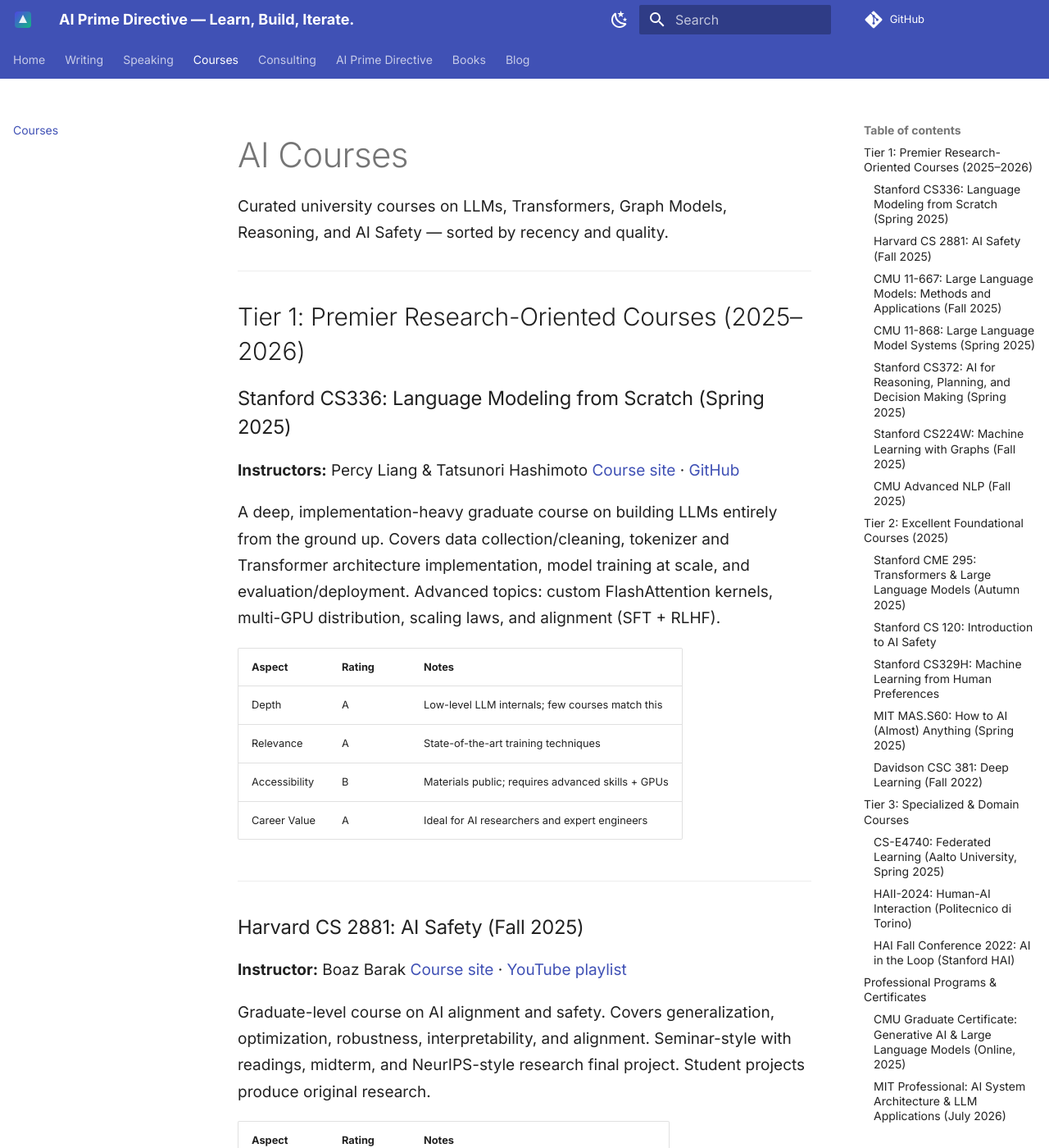
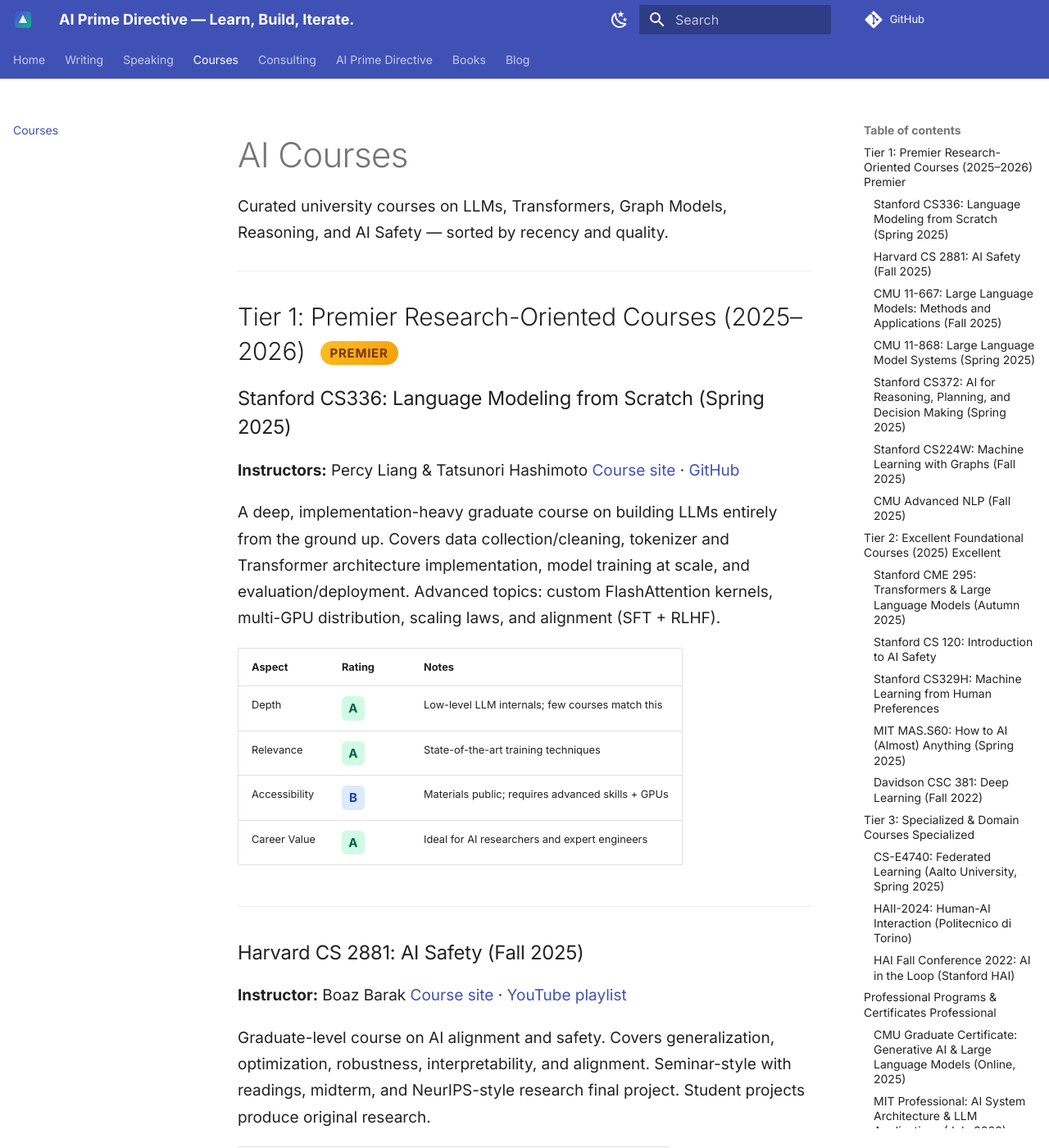
Before and after one commit to ozgurgulerx/ai-prime-directive, an MkDocs documentation site: the page built from docs/courses/index.md, in a window 1280 px wide and 1400 px high. Shown: the whole window at 82% size. Built offline with MkDocs 1.6.1 and Material for MkDocs 9.7.7, drawn with Linux system fonts in a browser that asks for light colours; plug-ins that fetch from the network failed and are left out; comment, search, counter and statistics services are not loaded; some of the changed text lies outside the part shown.

Commit message:
Enhance courses page with colored tier badges and rating pills
Add visual styling to make the courses page easier to scan:
- Tier badges: gold (Premier), silver (Excellent), bronze (Specialized), purple (Professional)
- Rating pills: green (A), blue (B), gray (C), amber (D) for quick visual assessment

Co-Authored-By: Claude Opus 4.5 <noreply@anthropic.com>

```diff
--- a/docs/assets/styles/site.css
+++ b/docs/assets/styles/site.css
@@ -264,3 +264,75 @@ body:has(.page-writing) .md-typeset h1{ max-width: min(var(--writing-max, 1100px
 .talk-card details[open] summary {
   list-style: disclosure-open;
 }
+
+/* -------- Courses page: Tier badges -------- */
+.tier-badge {
+  display: inline-block;
+  font-size: .75rem;
+  font-weight: 700;
+  text-transform: uppercase;
+  letter-spacing: 0.05em;
+  padding: 4px 12px;
+  border-radius: 999px;
+  margin-left: 10px;
+  vertical-align: middle;
+}
+.tier-badge--premier {
+  background: linear-gradient(135deg, #fbbf24, #f59e0b);
+  color: #78350f;
+}
+.tier-badge--excellent {
+  background: linear-gradient(135deg, #e5e7eb, #d1d5db);
+  color: #374151;
+}
+.tier-badge--specialized {
+  background: linear-gradient(135deg, #fcd5a0, #f59e0b);
+  color: #78350f;
+  opacity: 0.8;
+}
+.tier-badge--professional {
+  background: linear-gradient(135deg, #818cf8, #6366f1);
+  color: #fff;
+}
+
+/* -------- Courses page: Rating pills -------- */
+.rating {
+  display: inline-block;
+  font-size: .75rem;
+  font-weight: 700;
+  padding: 2px 8px;
+  border-radius: 6px;
+  min-width: 28px;
+  text-align: center;
+}
+.rating--a {
+  background: #d1fae5;
+  color: #065f46;
+}
+.rating--b {
+  background: #dbeafe;
+  color: #1e40af;
+}
+.rating--c {
+  background: #f3f4f6;
+  color: #4b5563;
+}
+.rating--d {
+  background: #fef3c7;
+  color: #92400e;
+}
+
+/* Course tables: cleaner styling */
+.md-typeset .course-table {
+  font-size: .9rem;
+}
+.md-typeset .course-table th {
+  text-align: left;
+  font-weight: 600;
+  padding: 6px 12px;
+  background: color-mix(in oklab, var(--md-default-fg-color), transparent 95%);
+}
+.md-typeset .course-table td {
+  padding: 6px 12px;
+  vertical-align: middle;
+}
--- a/docs/courses/index.md
+++ b/docs/courses/index.md
@@ -8,7 +8,7 @@ Curated university courses on LLMs, Transformers, Graph Models, Reasoning, and A
 
 ---
 
-## Tier 1: Premier Research-Oriented Courses (2025–2026)
+## Tier 1: Premier Research-Oriented Courses (2025–2026) <span class="tier-badge tier-badge--premier">Premier</span>
 
 ### Stanford CS336: Language Modeling from Scratch (Spring 2025)
 **Instructors:** Percy Liang & Tatsunori Hashimoto
@@ -18,10 +18,10 @@ A deep, implementation-heavy graduate course on building LLMs entirely from the
 
 | Aspect | Rating | Notes |
 |--------|--------|-------|
-| Depth | A | Low-level LLM internals; few courses match this |
-| Relevance | A | State-of-the-art training techniques |
-| Accessibility | B | Materials public; requires advanced skills + GPUs |
-| Career Value | A | Ideal for AI researchers and expert engineers |
+| Depth | <span class="rating rating--a">A</span> | Low-level LLM internals; few courses match this |
+| Relevance | <span class="rating rating--a">A</span> | State-of-the-art training techniques |
+| Accessibility | <span class="rating rating--b">B</span> | Materials public; requires advanced skills + GPUs |
+| Career Value | <span class="rating rating--a">A</span> | Ideal for AI researchers and expert engineers |
 
 ---
 
@@ -33,10 +33,10 @@ Graduate-level course on AI alignment and safety. Covers generalization, optimiz
 
 | Aspect | Rating | Notes |
 |--------|--------|-------|
-| Depth | A | Conceptually deep, tackles unsolved problems |
-| Relevance | A | Critical for future AI development |
-| Accessibility | A | Public lectures and materials |
-| Career Value | A | For researchers pursuing AI safety |
+| Depth | <span class="rating rating--a">A</span> | Conceptually deep, tackles unsolved problems |
+| Relevance | <span class="rating rating--a">A</span> | Critical for future AI development |
+| Accessibility | <span class="rating rating--a">A</span> | Public lectures and materials |
+| Career Value | <span class="rating rating--a">A</span> | For researchers pursuing AI safety |
 
 ---
 
@@ -48,10 +48,10 @@ Holistic graduate survey of LLM techniques. Part 1: architectures, pre-training,
 
 | Aspect | Rating | Notes |
 |--------|--------|-------|
-| Depth | A- | Thorough on core concepts and applications |
-| Relevance | A | Covers everything needed for LLM work in 2025 |
-| Accessibility | B- | Syllabus public; lectures not openly shared |
-| Career Value | A | Excellent for NLP/LLM-focused roles |
+| Depth | <span class="rating rating--a">A-</span> | Thorough on core concepts and applications |
+| Relevance | <span class="rating rating--a">A</span> | Covers everything needed for LLM work in 2025 |
+| Accessibility | <span class="rating rating--b">B-</span> | Syllabus public; lectures not openly shared |
+| Career Value | <span class="rating rating--a">A</span> | Excellent for NLP/LLM-focused roles |
 
 ---
 
@@ -63,10 +63,10 @@ Advanced systems engineering for LLMs. Covers efficient training algorithms, dis
 
 | Aspect | Rating | Notes |
 |--------|--------|-------|
-| Depth | A | Deep dive into LLM engineering |
-| Relevance | A | Critical as LLMs move to production |
-| Accessibility | C+ | Specialized content not openly provided |
-| Career Value | A | Gold for AI infrastructure engineers |
+| Depth | <span class="rating rating--a">A</span> | Deep dive into LLM engineering |
+| Relevance | <span class="rating rating--a">A</span> | Critical as LLMs move to production |
+| Accessibility | <span class="rating rating--c">C+</span> | Specialized content not openly provided |
+| Career Value | <span class="rating rating--a">A</span> | Gold for AI infrastructure engineers |
 
 ---
 
@@ -78,10 +78,10 @@ Cutting-edge course on reasoning frameworks atop LLMs, targeting AGI-like abilit
 
 | Aspect | Rating | Notes |
 |--------|--------|-------|
-| Depth | A | Forward-looking, tackles unsolved problems |
-| Relevance | A- | Highly relevant for future AI, less for current |
-| Accessibility | C | Limited; some lectures shared informally |
-| Career Value | A (research) | Goldmine for next-gen AI systems |
+| Depth | <span class="rating rating--a">A</span> | Forward-looking, tackles unsolved problems |
+| Relevance | <span class="rating rating--a">A-</span> | Highly relevant for future AI, less for current |
+| Accessibility | <span class="rating rating--c">C</span> | Limited; some lectures shared informally |
+| Career Value | <span class="rating rating--a">A</span> | Goldmine for next-gen AI systems |
 
 ---
 
@@ -93,10 +93,10 @@ Comprehensive deep dive into graph ML and GNNs. Covers PageRank, community detec
 
 | Aspect | Rating | Notes |
 |--------|--------|-------|
-| Depth | A | One of the most in-depth graph ML courses |
-| Relevance | A- | Crucial for relational data domains |
-| Accessibility | B+ | Materials free; older recordings available |
-| Career Value | A | Foundational for graph ML research |
+| Depth | <span class="rating rating--a">A</span> | One of the most in-depth graph ML courses |
+| Relevance | <span class="rating rating--a">A-</span> | Crucial for relational data domains |
+| Accessibility | <span class="rating rating--b">B+</span> | Materials free; older recordings available |
+| Career Value | <span class="rating rating--a">A</span> | Foundational for graph ML research |
 
 ---
 
@@ -107,7 +107,7 @@ Graduate-level, practice-oriented coverage of modern NLP: transformers and LLMs,
 
 ---
 
-## Tier 2: Excellent Foundational Courses (2025)
+## Tier 2: Excellent Foundational Courses (2025) <span class="tier-badge tier-badge--excellent">Excellent</span>
 
 ### Stanford CME 295: Transformers & Large Language Models (Autumn 2025)
 **Instructors:** Afshine Amidi & Shervine Amidi
@@ -117,10 +117,10 @@ Comprehensive intro to Transformers and LLMs. Covers evolution of NLP, Transform
 
 | Aspect | Rating | Notes |
 |--------|--------|-------|
-| Depth | B+ | Great breadth, solid depth for overview |
-| Relevance | A | Ubiquitous transformer paradigm |
-| Accessibility | A | Free lectures, slides, illustrated cheatsheet |
-| Career Value | A- | Strong for practitioners and NLP foundations |
+| Depth | <span class="rating rating--b">B+</span> | Great breadth, solid depth for overview |
+| Relevance | <span class="rating rating--a">A</span> | Ubiquitous transformer paradigm |
+| Accessibility | <span class="rating rating--a">A</span> | Free lectures, slides, illustrated cheatsheet |
+| Career Value | <span class="rating rating--a">A-</span> | Strong for practitioners and NLP foundations |
 
 ---
 
@@ -132,10 +132,10 @@ Foundational AI safety course covering interpretability, robustness, RL safety,
 
 | Aspect | Rating | Notes |
 |--------|--------|-------|
-| Depth | B+ | Solid foundations |
-| Relevance | A | Critical safety topics |
-| Accessibility | B+ | Open to Stanford community |
-| Career Value | B+ | Good entry point for AI safety |
+| Depth | <span class="rating rating--b">B+</span> | Solid foundations |
+| Relevance | <span class="rating rating--a">A</span> | Critical safety topics |
+| Accessibility | <span class="rating rating--b">B+</span> | Open to Stanford community |
+| Career Value | <span class="rating rating--b">B+</span> | Good entry point for AI safety |
 
 ---
 
@@ -154,10 +154,10 @@ Broad modern AI survey emphasizing foundation models and multimodal applications
 
 | Aspect | Rating | Notes |
 |--------|--------|-------|
-| Depth | B+ | Wide range at solid graduate level |
-| Relevance | A | Foundation models + multimodal AI |
-| Accessibility | A | Free via MIT OCW |
-| Career Value | A | Panoramic view of modern AI |
+| Depth | <span class="rating rating--b">B+</span> | Wide range at solid graduate level |
+| Relevance | <span class="rating rating--a">A</span> | Foundation models + multimodal AI |
+| Accessibility | <span class="rating rating--a">A</span> | Free via MIT OCW |
+| Career Value | <span class="rating rating--a">A</span> | Panoramic view of modern AI |
 
 ---
 
@@ -169,14 +169,14 @@ Broad modern AI survey emphasizing foundation models and multimodal applications
 
 | Aspect | Rating | Notes |
 |--------|--------|-------|
-| Depth | B+ | Excellent pedagogical clarity |
-| Relevance | A | Timeless Transformer foundations |
-| Accessibility | A | Free on YouTube |
-| Career Value | A- | Best starting point for understanding Transformers |
+| Depth | <span class="rating rating--b">B+</span> | Excellent pedagogical clarity |
+| Relevance | <span class="rating rating--a">A</span> | Timeless Transformer foundations |
+| Accessibility | <span class="rating rating--a">A</span> | Free on YouTube |
+| Career Value | <span class="rating rating--a">A-</span> | Best starting point for understanding Transformers |
 
 ---
 
-## Tier 3: Specialized & Domain Courses
+## Tier 3: Specialized & Domain Courses <span class="tier-badge tier-badge--specialized">Specialized</span>
 
 ### CS-E4740: Federated Learning (Aalto University, Spring 2025)
 **Instructor:** Alexander Jung
@@ -201,7 +201,7 @@ Human-in-the-loop AI decision-making processes. Explores keeping humans at the c
 
 ---
 
-## Professional Programs & Certificates
+## Professional Programs & Certificates <span class="tier-badge tier-badge--professional">Professional</span>
 
 ### CMU Graduate Certificate: Generative AI & Large Language Models (Online, 2025)
 [Program site](https://www.cmu.edu/online/gai-llm/) · [Curriculum](https://www.cmu.edu/online/gai-llm/curriculum/index.html)
@@ -210,10 +210,10 @@ Human-in-the-loop AI decision-making processes. Explores keeping humans at the c
 
 | Aspect | Rating | Notes |
 |--------|--------|-------|
-| Depth | A | Compressed master's-level curriculum |
-| Relevance | A | Tuned to 2025 industry needs |
-| Accessibility | B | Online but paid (~tuition-based) |
-| Career Value | A | CMU credential + immediately applicable skills |
+| Depth | <span class="rating rating--a">A</span> | Compressed master's-level curriculum |
+| Relevance | <span class="rating rating--a">A</span> | Tuned to 2025 industry needs |
+| Accessibility | <span class="rating rating--b">B</span> | Online but paid (~tuition-based) |
+| Career Value | <span class="rating rating--a">A</span> | CMU credential + immediately applicable skills |
 
 ---
 
@@ -225,10 +225,10 @@ Human-in-the-loop AI decision-making processes. Explores keeping humans at the c
 
 | Aspect | Rating | Notes |
 |--------|--------|-------|
-| Depth | B | Thorough overview for practitioners |
-| Relevance | A | LLM deployment — critical skill |
-| Accessibility | D | Paid (~$4,500), in-person Cambridge |
-| Career Value | A- | Fast-track for technical leads/managers |
+| Depth | <span class="rating rating--b">B</span> | Thorough overview for practitioners |
+| Relevance | <span class="rating rating--a">A</span> | LLM deployment — critical skill |
+| Accessibility | <span class="rating rating--d">D</span> | Paid (~$4,500), in-person Cambridge |
+| Career Value | <span class="rating rating--a">A-</span> | Fast-track for technical leads/managers |
 
 ---
 
@@ -239,10 +239,10 @@ Human-in-the-loop AI decision-making processes. Explores keeping humans at the c
 
 | Aspect | Rating | Notes |
 |--------|--------|-------|
-| Depth | B+ | Rigorous for summer program |
-| Relevance | A- | LLMs, NLP, vision-language |
-| Accessibility | B | Online option; paid program |
-| Career Value | B+ | Oxford credential + networking |
+| Depth | <span class="rating rating--b">B+</span> | Rigorous for summer program |
+| Relevance | <span class="rating rating--a">A-</span> | LLMs, NLP, vision-language |
+| Accessibility | <span class="rating rating--b">B</span> | Online option; paid program |
+| Career Value | <span class="rating rating--b">B+</span> | Oxford credential + networking |
 
 ---
 
```
